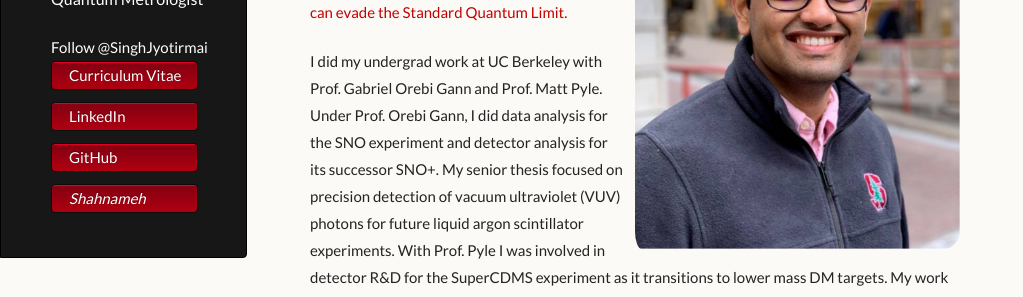
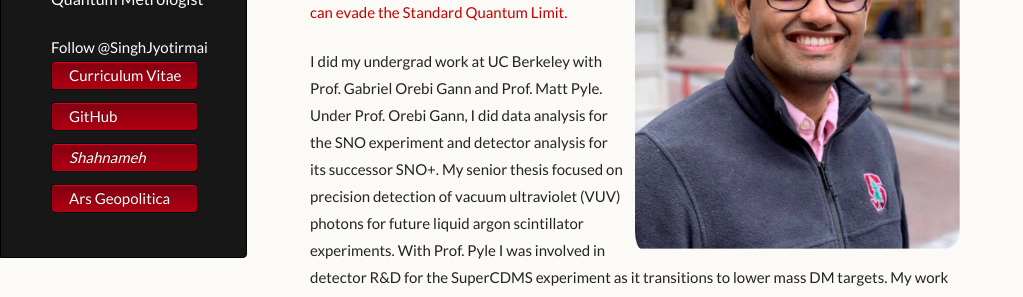
Before and after one commit to joe-singh/joe-singh.github.io, a Jekyll site: the page built from index.md, in a window 1280 px wide. Shown: the part 210-507 px from the top of the page, without its empty margins (0-1023 px from the left). Built offline with Jekyll 4.4.1, drawn with Linux system fonts in a browser that asks for light colours; some web fonts are replaced; comment, search, counter and statistics services are not loaded.

Commit message:
adding ars back

```diff
--- a/_layouts/default.html
+++ b/_layouts/default.html
@@ -27,11 +27,11 @@
             <li class="download"><a class="buttons" href="{{ site.github.tar_url }}">Download TAR</a></li>
           {% endif %}
           <li><a class="buttons" href="/Jyotirmai_Singh_CV.pdf">Curriculum Vitae</a></li>
-          <li><a class="buttons" href="https://www.linkedin.com/in/jyotirmai-singh/">LinkedIn</a></li>
+          <!--<li><a class="buttons" href="https://www.linkedin.com/in/jyotirmai-singh/">LinkedIn</a></li>-->
           <li><a class="buttons" href="{{ site.github.owner_url }}">GitHub</a></li>
           <li><a class="buttons" href="/shahnameh_blog.html"><em>Shahnameh</em></a></li>
           <!--<li><a class="buttons" href="/ArsBelli/ArsBelli.pdf">Ars Bellica</a></li>-->
-          <!--<li><a class="buttons" href="/straits.html">Ars Geopolitica</a></li>-->
+          <li><a class="buttons" href="/straits.html">Ars Geopolitica</a></li>
           <!--<li><a class="buttons" href="../index.html">Home</a></li>-->
        </ul>
 
```
